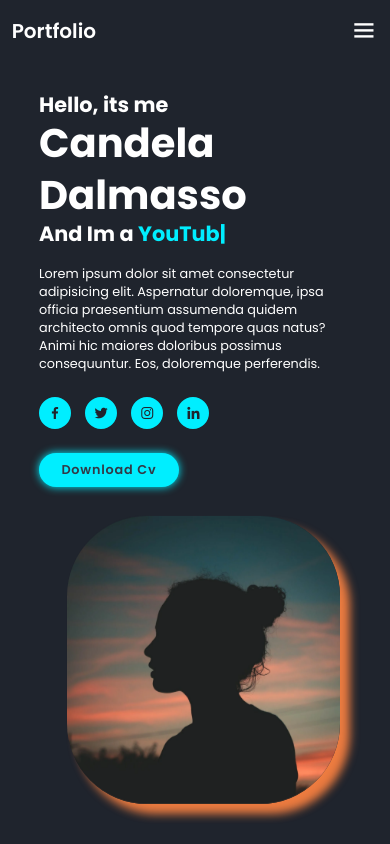
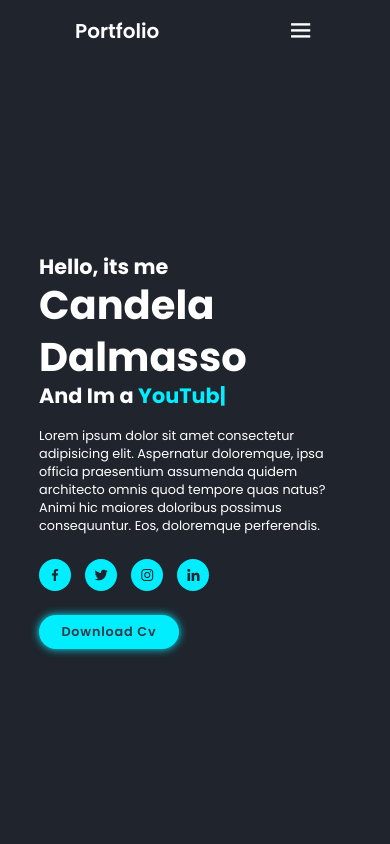
Before and after one commit to DalmassoC/Portfolio, a plain HTML site: page index.html in a window 390 px wide. Shown: the top 844 px of the page. Drawn offline with nearby package versions, Linux system fonts and the light colour scheme.

Commit message:
quitar imagen en dispositivos pequeños

```diff
--- a/style.css
+++ b/style.css
@@ -45,6 +45,8 @@ section {
     justify-content: space-between;
     align-items: center;
     z-index: 100;
+    display: flex;
+    justify-content: space-around;
 }
 
 .header.sticky {
@@ -92,7 +94,7 @@ section {
     padding: 7.0rem 10% 0;
 }
 .home-img img{
-    width: 35vw;
+    width: 25vw;
     max-width: 45.0rem;
     margin-right: -2.0rem;
     animation: floatImage 4s ease-in-out infinite;
@@ -444,6 +446,11 @@ animation-delay: calc(.2s * var(--i));
         display: block;
     }
 
+    .header{
+        display: flex;
+        justify-content: space-around;
+    }
+
     .navbar {
         position: absolute;
         top: 100%;
@@ -476,6 +483,7 @@ animation-delay: calc(.2s * var(--i));
         font-size: 5rem;
     }
     .home-img img {
+        display: none;
         width: 70vw;
         margin-top: 4rem;
     }
@@ -515,6 +523,7 @@ animation-delay: calc(.2s * var(--i));
 @media (max-width: 365px) {
     .home-img img {
         width: 90vw;
+        display: none;
     }
     .about-img img {
         width: 90vw;
```
